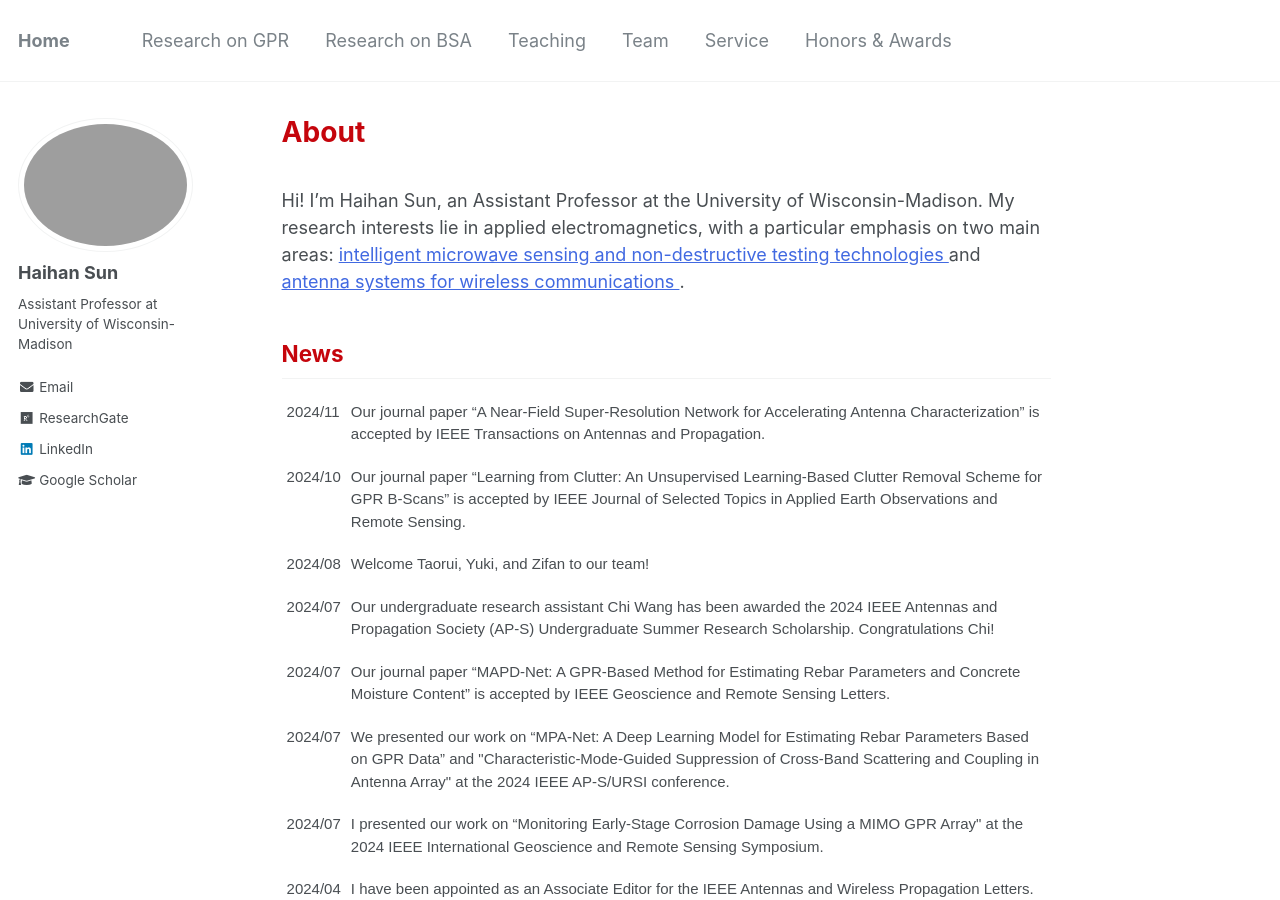
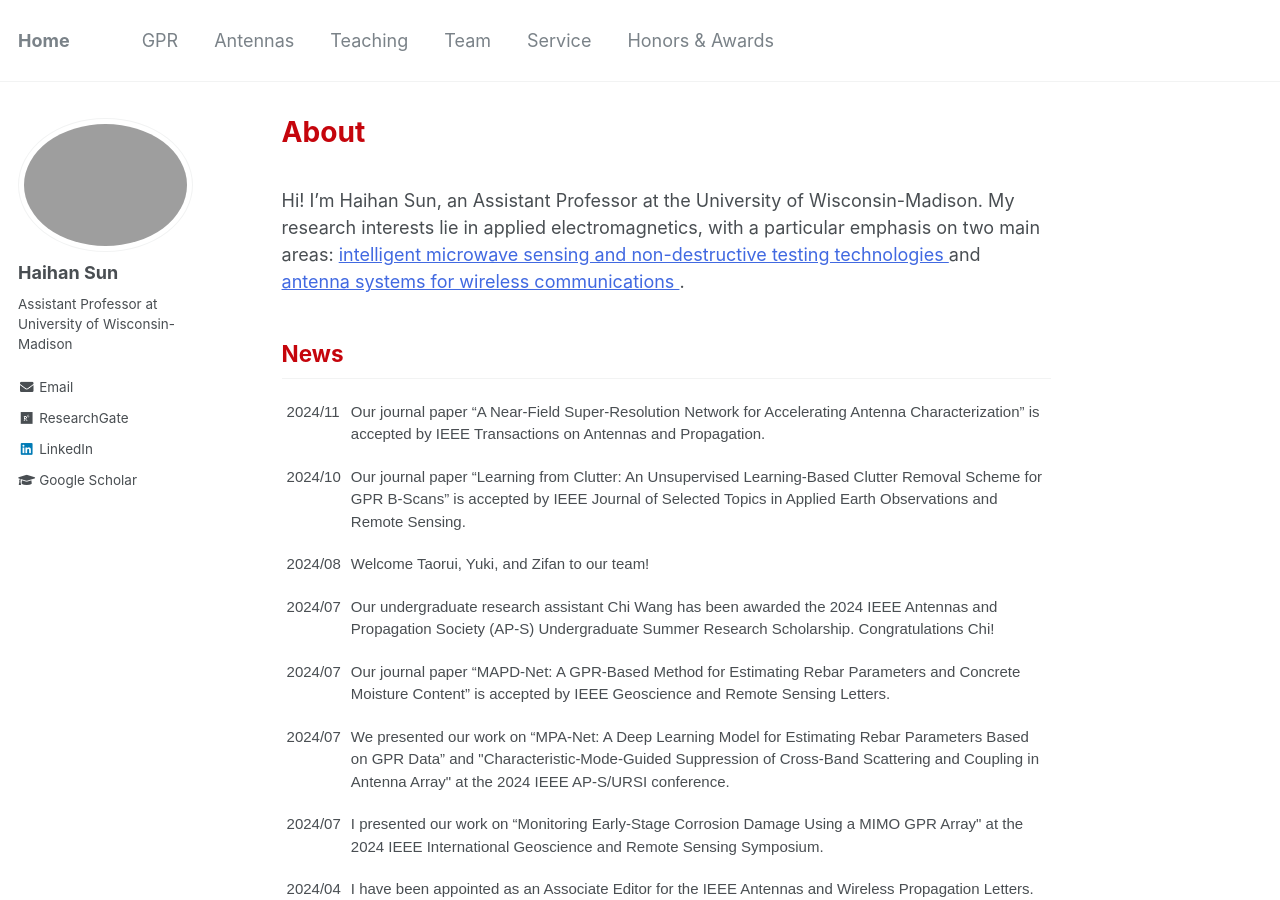
Before and after one commit to Haihan-Sun/Haihan-Sun.github.io, a Jekyll site: the page built from _pages/about.md, in a window 1280 px wide and 900 px high. Built offline with Jekyll 4.4.1, drawn with Linux system fonts in a browser that asks for light colours.

Commit message:
Update navigation.yml

```diff
--- a/_data/navigation.yml
+++ b/_data/navigation.yml
@@ -1,10 +1,10 @@
 # main links links
 main:
 
-  - title: "Research on GPR"
+  - title: "GPR"
     url: "/GPR/"
 
-  - title: "Research on BSA"
+  - title: "Antennas"
     url: "/BSA/"
 
   - title: "Teaching"
```
